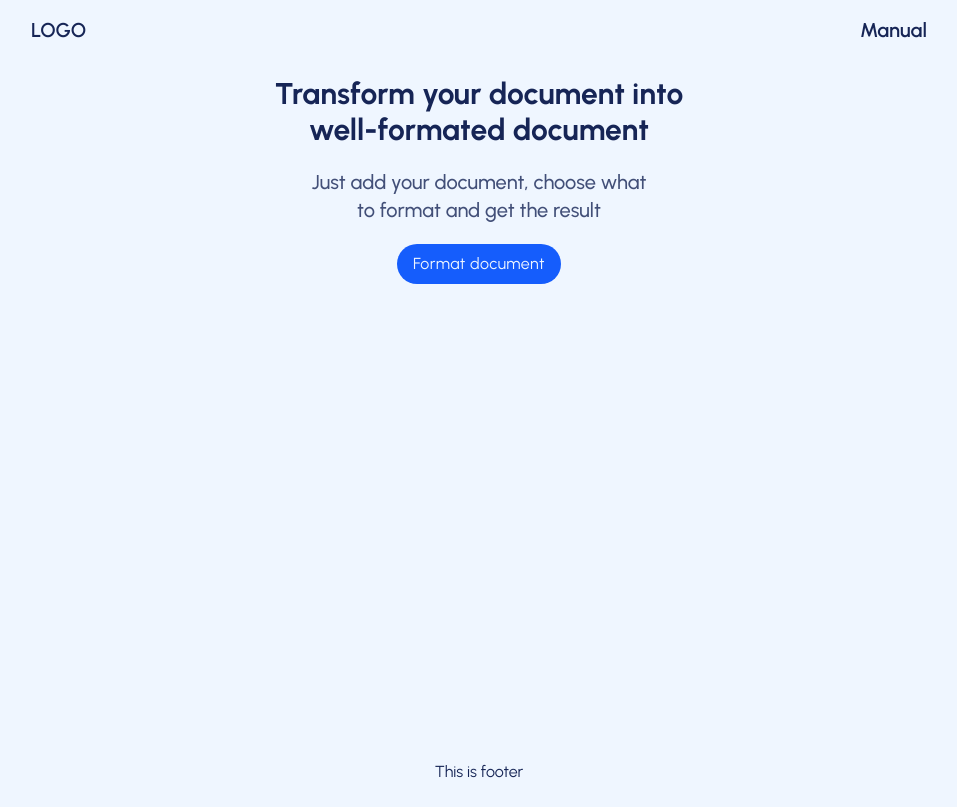
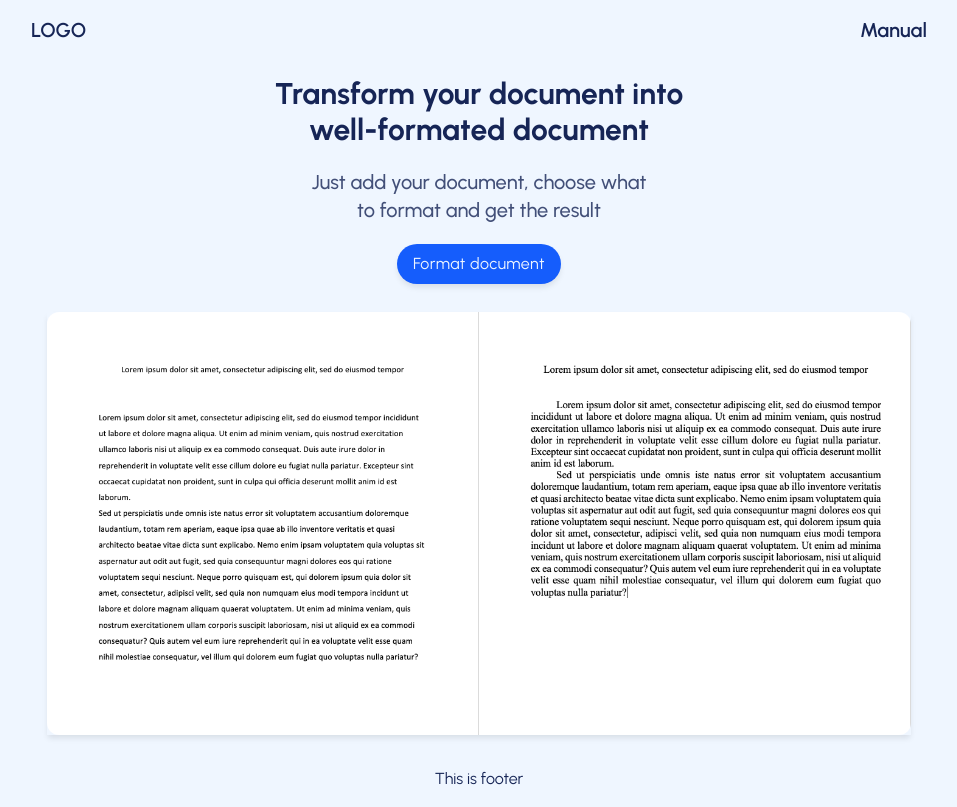
Before and after one commit to EgorFray/fdword, a React (Vite) app in the folder frontend/: page /dashboard in a window 1280 px wide. Shown: the whole page, without its empty margins (161-1118 px from the left). Built offline with nearby package versions, Linux system fonts and the light colour scheme.

Commit message:
Add Comparator component to show before and after word document

```diff
--- a/frontend/src/pages/Dashboard.jsx
+++ b/frontend/src/pages/Dashboard.jsx
@@ -1,9 +1,11 @@
+import Comparator from "../ui/Comparator";
 import Heading from "../ui/Heading";
 
 function Dashboard() {
   return (
-    <div className="flex flex-col p-4 text-center">
+    <div className="flex flex-col gap-7 p-4 text-center">
       <Heading />
+      <Comparator />
     </div>
   );
 }
--- a/frontend/src/ui/Button.jsx
+++ b/frontend/src/ui/Button.jsx
@@ -1,6 +1,6 @@
 function Button({ children }) {
   return (
-    <button className="text-md cursor-pointer self-center rounded-full bg-blue-600 px-4 py-2 tracking-wide text-blue-50 transition-colors duration-300 hover:bg-blue-500">
+    <button className="text-md cursor-pointer self-center rounded-full bg-blue-600 px-4 py-2 tracking-wide text-blue-50 shadow-[0_4px_6px_-1px_rgba(0,0,0,0.1)] transition-colors duration-300 hover:bg-blue-500">
       {" "}
       {children}{" "}
     </button>
--- /dev/null
+++ b/frontend/src/ui/Comparator.jsx
@@ -0,0 +1,10 @@
+function Comparator() {
+  return (
+    <div className="grid grid-cols-2 shadow-[0_4px_6px_-1px_rgba(0,0,0,0.1)]">
+      <img src="/before.png" className="h-auto rounded-tl-xl rounded-bl-xl" />
+      <img src="/after.png" className="h-auto rounded-tr-xl rounded-br-xl" />
+    </div>
+  );
+}
+
+export default Comparator;
```
Also changed, not shown: frontend/public/after.png (added), frontend/public/before.png (added).
